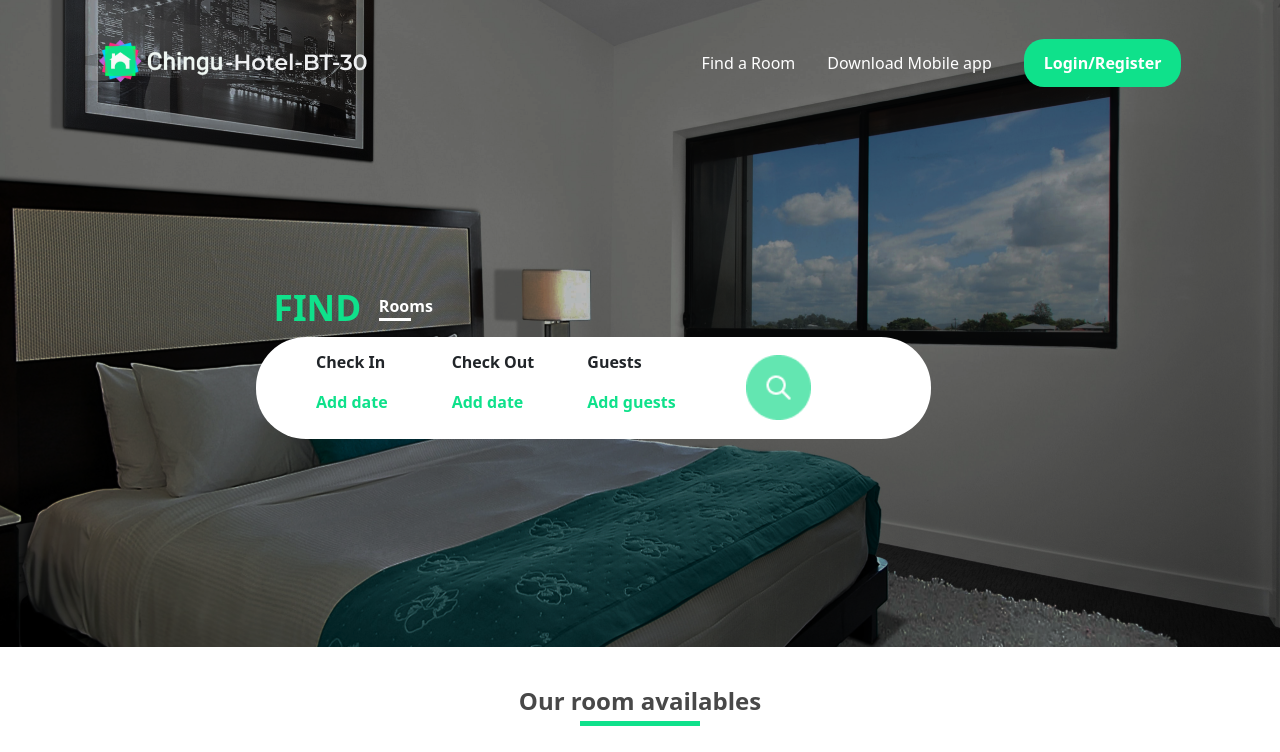
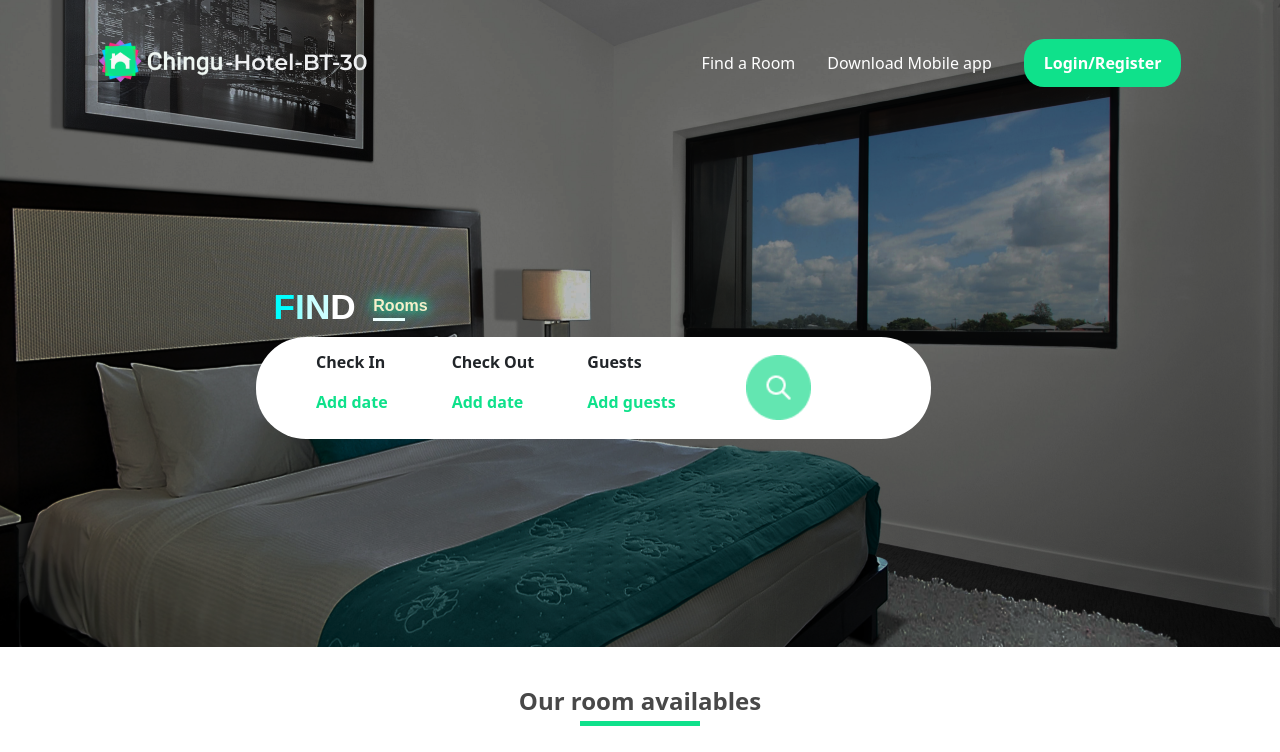
Before and after one commit to chingu-voyages/v42-bears-team-30, a React (Create React App) app in the folder app-front/: page / in a window 1280 px wide. Shown: the top 752 px of the page. Built offline with nearby package versions, Linux system fonts and the light colour scheme.

Commit message:
[FRONT] add animation change color to detailspage

```diff
--- a/app-front/src/components/detailspage/detailspage.css
+++ b/app-front/src/components/detailspage/detailspage.css
@@ -167,7 +167,8 @@
 
 .details-right h2 {
     color: #fff;
-    background: #a45252;
+    background: #0FE18B;
+    border-radius: 20px;
     font-size: 1em;
     font-weight: bold;
     padding: 8px 10px;
@@ -180,7 +181,7 @@
 }
 
 .details-right .btn-reserve {
-    background-color: #E1AC0F;
+    background-color: #0FB0E1;
     border-radius: 40px;
     color: white;
     cursor: pointer;
--- a/app-front/src/components/homepage/homepage.css
+++ b/app-front/src/components/homepage/homepage.css
@@ -82,6 +82,88 @@
     padding: 20px 0;
 }
 
+/* Animate text */
+.drop-main h2 {
+    display: flex;
+    font-family: "Russo One", sans-serif;
+    font-size: 1.2em;
+    justify-content: center;
+    margin: 1.5rem;
+}
+
+.d {
+    animation: drop 0.4s linear forwards;
+    color: #00ffff;
+    opacity: 0;
+}
+
+.r {
+    animation: drop 0.4s linear forwards 0.2s;
+    color: #99ffff;
+    opacity: 0;
+}
+
+.o {
+    animation: drop 0.4s linear forwards 0.4s;
+    color: #ccffff;
+    opacity: 0;
+}
+
+.p {
+    animation: drop 0.4s linear forwards 0.6s;
+    color: #ffffff;
+    opacity: 0;
+}
+
+.s {
+    animation: drop 0.4s linear forwards 0.8s;
+    color: #de4040;
+    opacity: 0;
+}
+
+@keyframes drop {
+    0% {
+        opacity: 0;
+        transform: translateY(-200px);
+    }
+    50% {
+        opacity: 1;
+        transform: translateY(0px);
+    }
+    65% {
+        opacity: 1;
+        transform: translateY(-17px);
+    }
+    75% {
+        opacity: 1;
+        transform: translateY(-22px);
+    }
+    100% {
+        opacity: 1;
+        transform: translateY(0px);
+    }
+}
+
+.wrapper.two {
+    font-family: "Play", sans-serif;
+}
+.neon p {
+    animation: neon 1s ease infinite;
+    margin: 1rem auto;
+}
+
+@keyframes neon {
+    0%,
+    100% {
+        color: #f5efcb;
+        text-shadow: 0 0 10px #0FE18B, 0 0 20px #00ffff;
+    }
+    50% {
+        text-shadow: 0 0 2px #0FE18B, 0 0 5px #00ffff;
+    }
+}
+
+
 /* RESPONSIVE */
 @media (width <= 800px) {
     .find-room-forms {
--- a/app-front/src/components/homepage/homepage.js
+++ b/app-front/src/components/homepage/homepage.js
@@ -25,8 +25,21 @@ function Homepage() {
                 <Navbar />
                 <div className='find-room-container'>
                     <div className='find-room-text'>
-                        <h2 className='find-room-title'>Find</h2>
-                        <p className='find-room-paragraph'>Rooms</p>
+                    <div class="wrapper one">
+                        <div class="drop-main">
+                            <h2 className='find-room-title'>
+                                <div class="d">F</div>
+                                <div class="r">i</div>
+                                <div class="o">n</div>
+                                <div class="p">d</div>
+                            </h2>
+                        </div>
+                    </div>
+                    <div class="wrapper two">
+                        <div class="neon">
+                            <p className='find-room-paragraph'>Rooms</p>
+                        </div>
+                    </div>
                     </div>
                     <div className='find-room-forms'>
                         <div className='check-in-container'>
```
